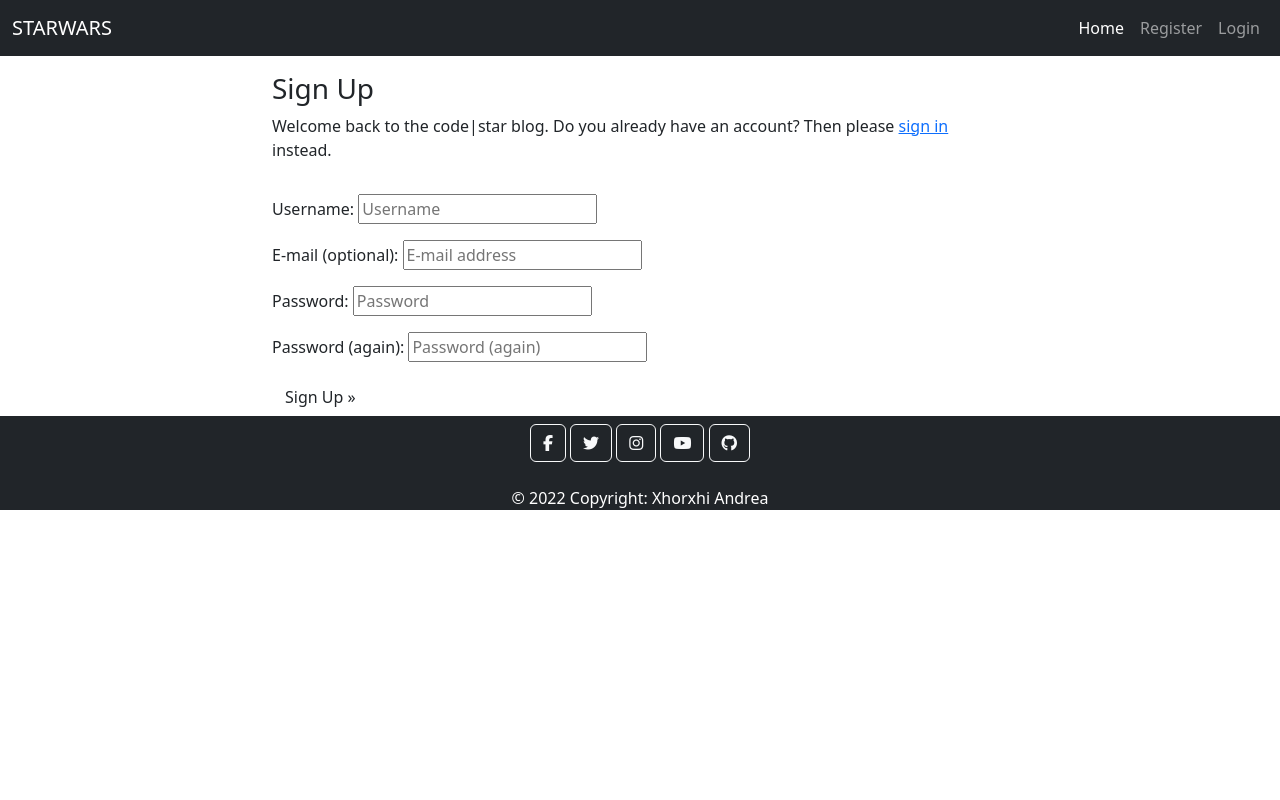
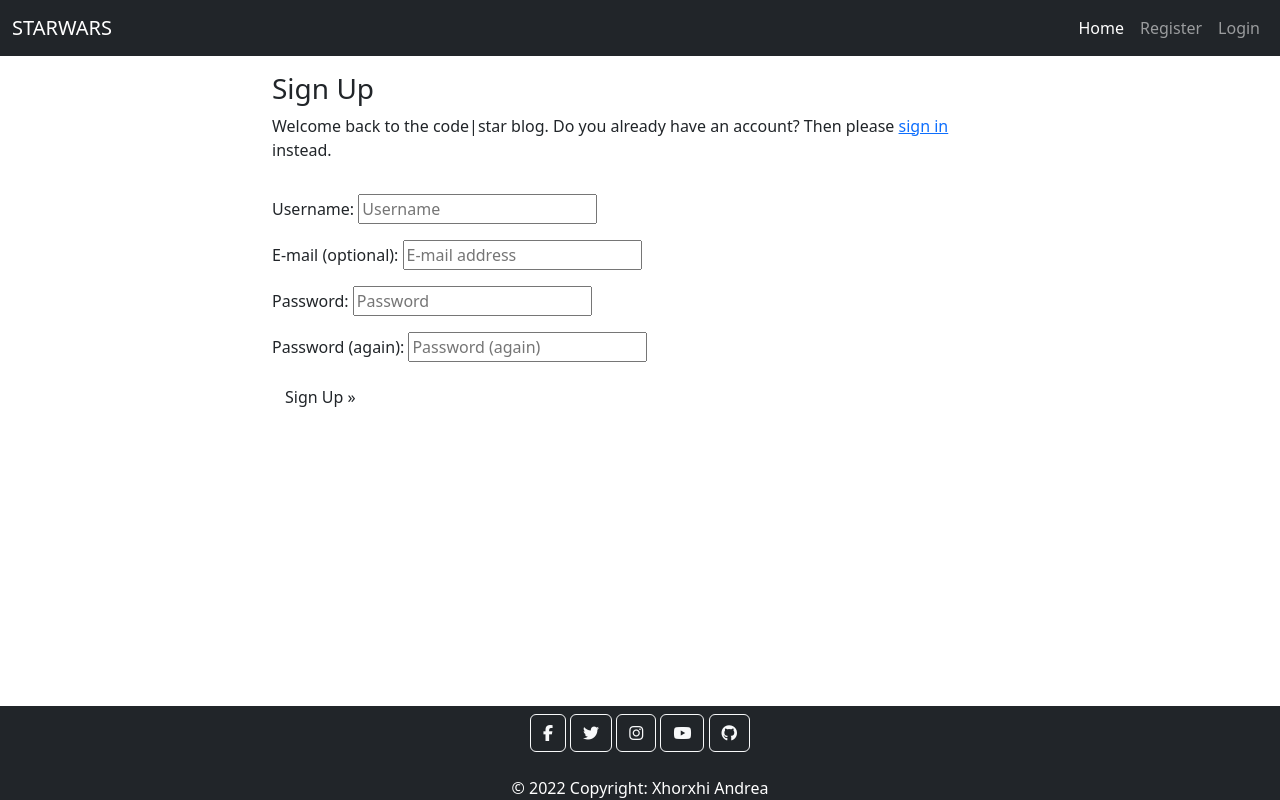
Before and after one commit to Xhorxh/StarWars-PhotoBlog, a Django app: page /accounts/signup/ in a window 1280 px wide. Run offline with Django 3.2, Linux system fonts and the light colour scheme; some libraries are stand-ins or nearby versions.

Commit message:
Edit footer

```diff
--- a/templates/base.html
+++ b/templates/base.html
@@ -14,7 +14,7 @@
     integrity="sha384-rbsA2VBKQhggwzxH7pPCaAqO46MgnOM80zW1RWuH61DGLwZJEdK2Kadq2F9CUG65" crossorigin="anonymous">
     <link rel="stylesheet" href="{% static 'style.css' %}">
   </head>
-  <body>
+  <body class="d-flex flex-column min-vh-100">
     <!-- Navigation Bar -->
     <nav class="navbar navbar-dark navbar-expand-sm bg-dark">
       <div class="container-fluid">
@@ -47,7 +47,7 @@
 
     <!-- Blog posts-->
 
-    <main class="flex-shrink-0 main-bg">
+    <main class="flex-shrink-0 main-bg flex-grow-1">
       {% block content %}
 
       <!-- Content Goes here -->
```
